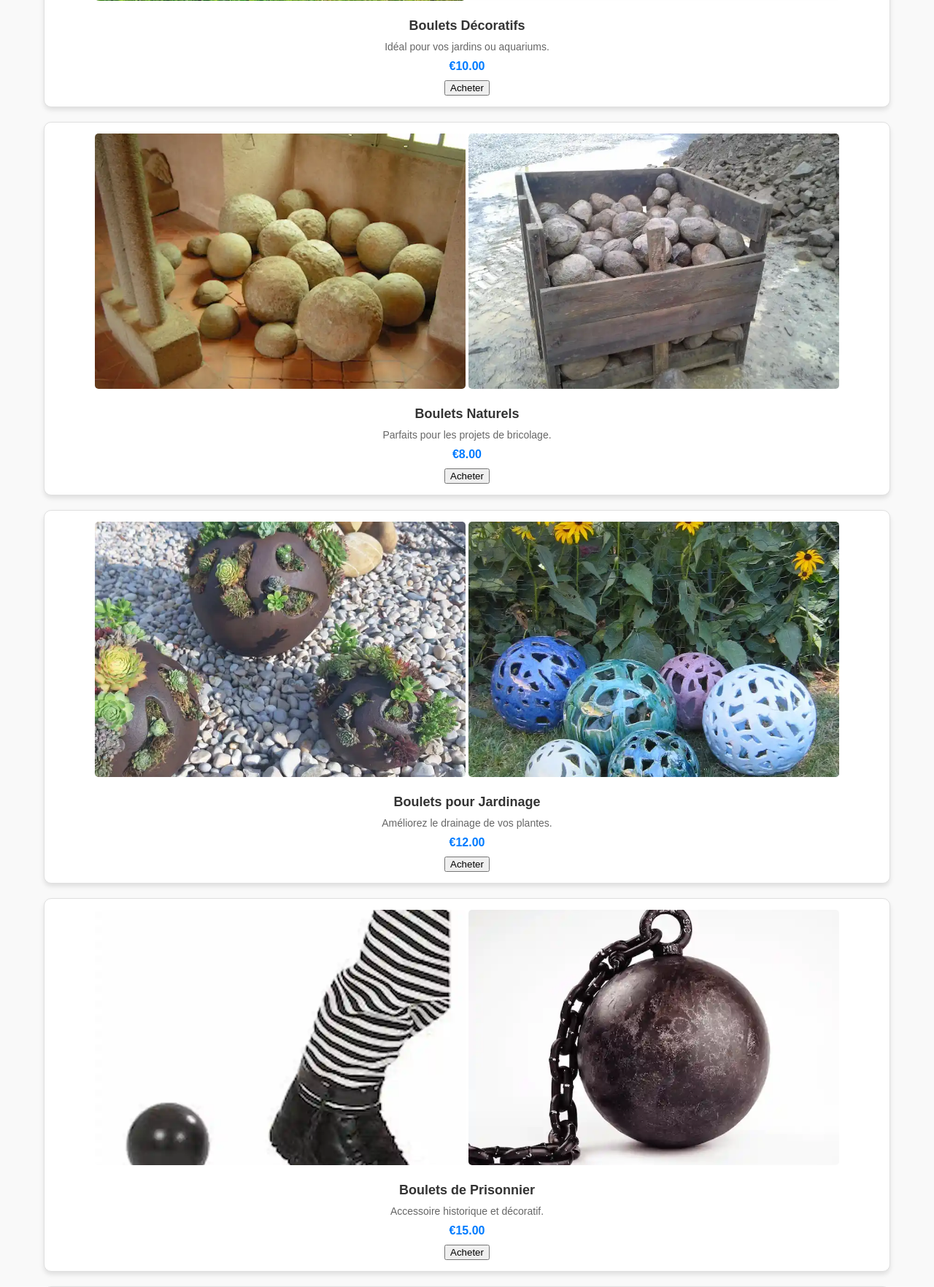
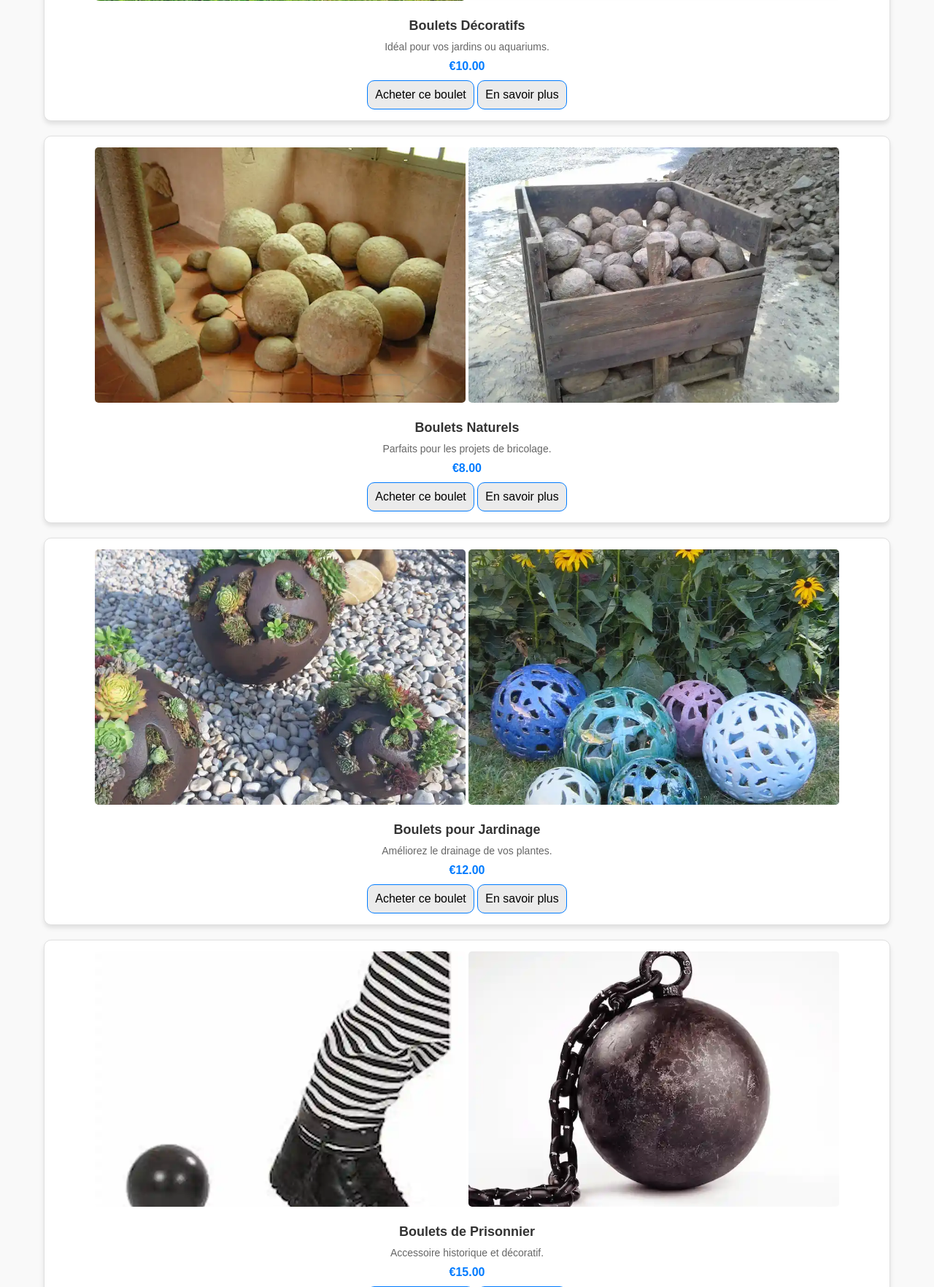
Before and after one commit to NotSilverrr/project-SEO-IW, a PHP site: page /market.php in a window 1280 px wide. Shown: the part 780-2544 px from the top of the page at 73% size. Run offline with PHP 8.4, Linux system fonts and the light colour scheme; some libraries are stand-ins or nearby versions.

Commit message:
Ajouts style bouton et page troll

```diff
--- a/market.php
+++ b/market.php
@@ -31,7 +31,8 @@ include "includes/head.php"
                 <h3>Boulets Décoratifs</h3>
                 <p>Idéal pour vos jardins ou aquariums.</p>
                 <p class="price">€10.00</p>
-                <button>Acheter</button>
+                <a href="./buypage.php" class="acheter">Acheter ce boulet</a>
+                <a href="./story.php" class="acheter">En savoir plus</a>
             </div>
             <div class="product-card">
             <img class= shop_img src="static/img/boulets naturels 2.webp" alt="Boulets naturels">
@@ -39,7 +40,8 @@ include "includes/head.php"
             <h3>Boulets Naturels</h3>
                 <p>Parfaits pour les projets de bricolage.</p>
                 <p class="price">€8.00</p>
-                <button>Acheter</button>
+                <a href="./buypage.php" class="acheter">Acheter ce boulet</a>
+                <a href="./story.php" class="acheter">En savoir plus</a>
             </div>
             <div class="product-card">
             <img class= shop_img src="static/img/boulets jardinnage 2.webp" alt="Boulets pour jardinage">
@@ -47,7 +49,8 @@ include "includes/head.php"
                 <h3>Boulets pour Jardinage</h3>
                 <p>Améliorez le drainage de vos plantes.</p>
                 <p class="price">€12.00</p>
-                <button>Acheter</button>
+                <a href="./buypage.php" class="acheter">Acheter ce boulet</a>
+                <a href="./story.php" class="acheter">En savoir plus</a>
             </div>
             <div class="product-card">
             <img class= shop_img src="static/img/boulet prisonnier 2.webp" alt="Boulets de prisonnier">
@@ -55,7 +58,8 @@ include "includes/head.php"
             <h3>Boulets de Prisonnier</h3>
                 <p>Accessoire historique et décoratif.</p>
                 <p class="price">€15.00</p>
-                <button>Acheter</button>
+                <a href="./buypage.php" class="acheter">Acheter ce boulet</a>
+                <a href="./story.php" class="acheter">En savoir plus</a>
             </div>
             <div class="product-card">
             <img class= shop_img src="static/img/boulets de poche.webp" alt="Boulets de poche">
@@ -63,7 +67,8 @@ include "includes/head.php"
             <h3>Boulets de Poche</h3>
                 <p>Pratiques et amusants à collectionner.</p>
                 <p class="price">€5.00</p>
-                <button>Acheter</button>
+                <a href="./buypage.php" class="acheter">Acheter ce boulet</a>
+                <a href="./story.php" class="acheter">En savoir plus</a>
             </div>
             <!-- Ajouter d'autres cartes de produits ici -->
         </section>
--- a/static/css/style.css
+++ b/static/css/style.css
@@ -270,7 +270,20 @@ label {
   margin-bottom: 8px;
   color: #333;
 }
-
+.acheter {
+  display: inline-block;
+  border: solid;
+  border-radius: 10px;
+  border-width: 1px;
+  padding: 10px;
+  border-color: #007bff;
+  cursor: pointer;
+  background-color: #ebebeb;
+}
+.acheter:hover {
+  border-color: #0056b3;
+  background-color: #d4d4d4;
+}
 /* Dropdown search selector */
 .dropdown-search-selector {
   width: 80%;
```
Also changed, not shown: buypage.php (added, +23 -0 lines), .htaccess (deleted).
